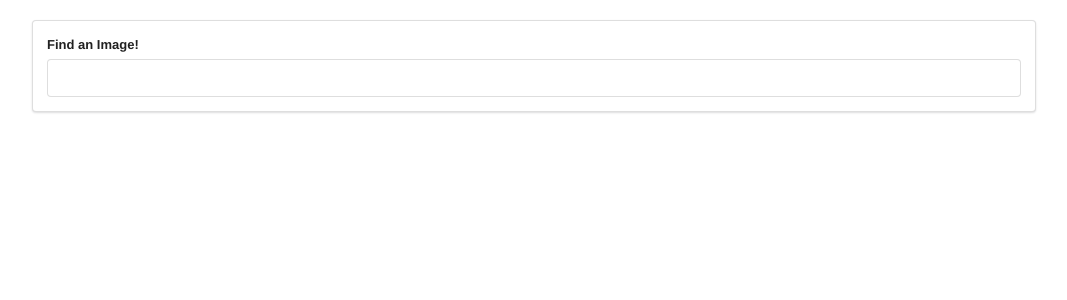
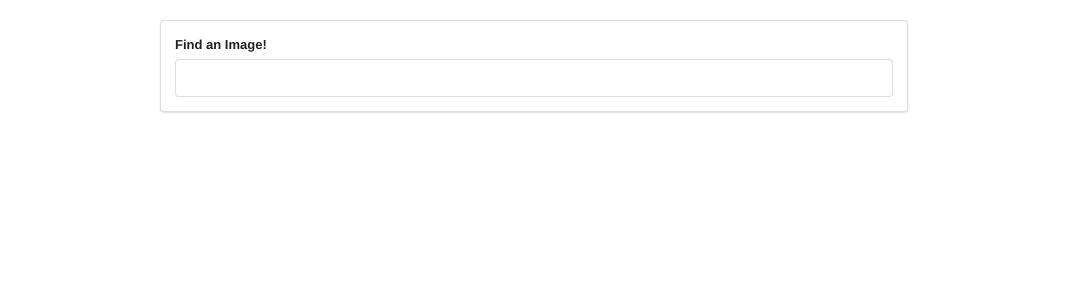
Before and after one commit to CaptainStorm21/react-deep-dive, a React (Create React App) app in the folder 3-image-loopup/: page / in a window 1280 px wide. Shown: the top 300 px of the page, without its empty margins (106-1173 px from the left). Built offline with nearby package versions, Linux system fonts and the light colour scheme.

Commit message:
callback from child back to a parent is set up

```diff
--- a/3-image-loopup/src/Components/App.css
+++ b/3-image-loopup/src/Components/App.css
@@ -40,7 +40,7 @@
 
 .margin-center{
   margin: auto;
-  width: 80%;
+  width: 60%;
   padding: 10px;
   margin-top: 10px;
 
--- a/3-image-loopup/src/Components/App.js
+++ b/3-image-loopup/src/Components/App.js
@@ -2,6 +2,26 @@ import React from "react";
 import "./App.css";
 import SearchBar from  './SearchBar'
 
+//convert from function component into class component
+class App extends React.Component {
+  //create a callback function that will drive the data from a form from SearchBar back into parent
+  onSearchSubmit(term){
+    console.log(term)
+  }
+
+  render() {
+    return (
+      <div className = "margin-center container">
+        <SearchBar onSubmit = {this.onSearchSubmit} />
+      </div>
+    )
+  }
+}
+
+export default App;
+
+
+/*
 const App = () => {
   return (
     <div className = "margin-center container">
@@ -9,5 +29,4 @@ const App = () => {
     </div>
   );
 };
-
-export default App;
+*/
--- a/3-image-loopup/src/Components/SearchBar.js
+++ b/3-image-loopup/src/Components/SearchBar.js
@@ -20,7 +20,13 @@ class SearchBar extends Component {
 
   onFormSubmit(event){
     event.preventDefault();
-    console.log(this.state.term);
+
+    //this is from App.js function onSubmit <SearchBar onSubmit  = {}
+    //build reference to the prop
+    //console.log should output to Appjs not searchbar.js
+    this.props.onSubmit(this.state.term);
+
+    // console.log(this.state.term);
   }
 
   render() {
```
